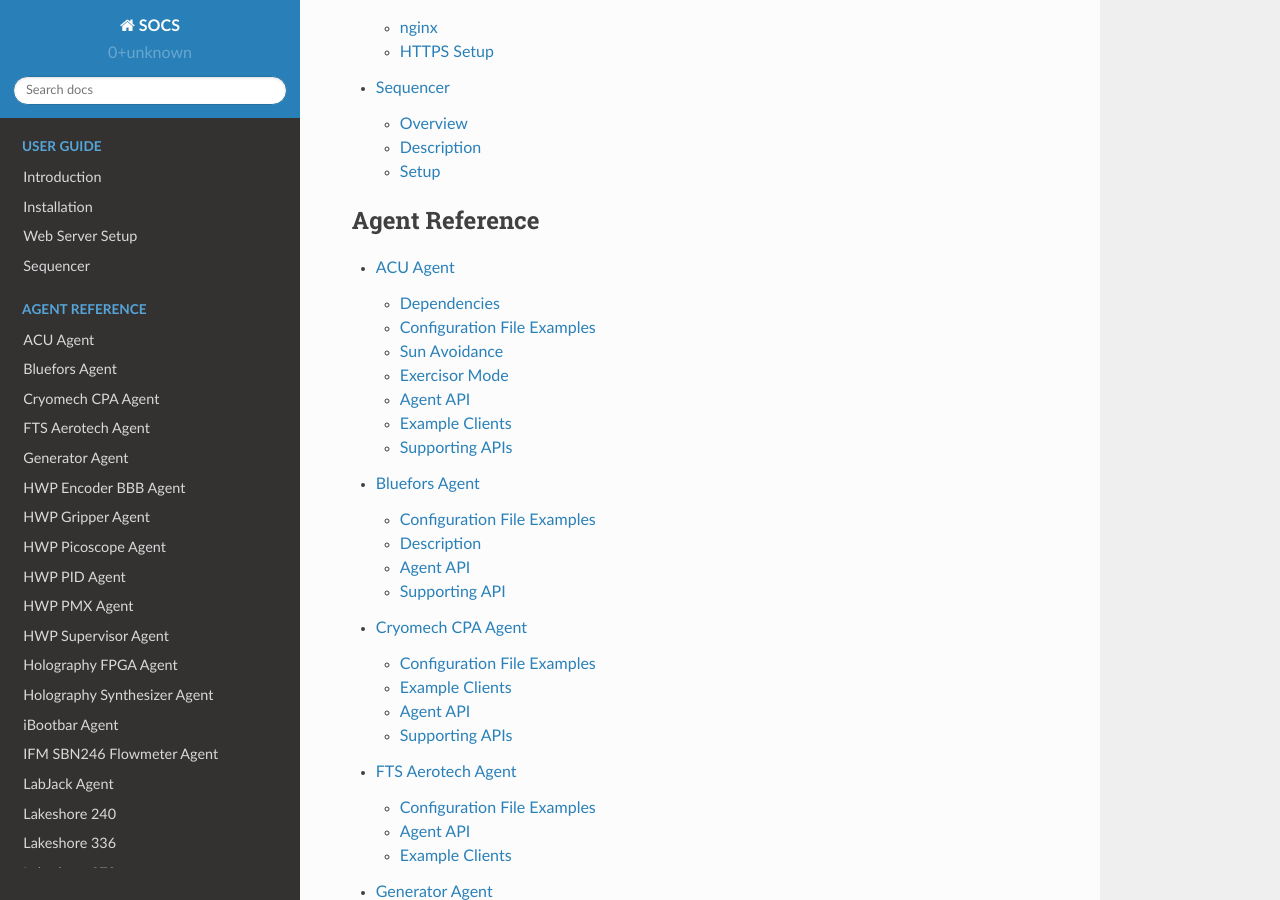
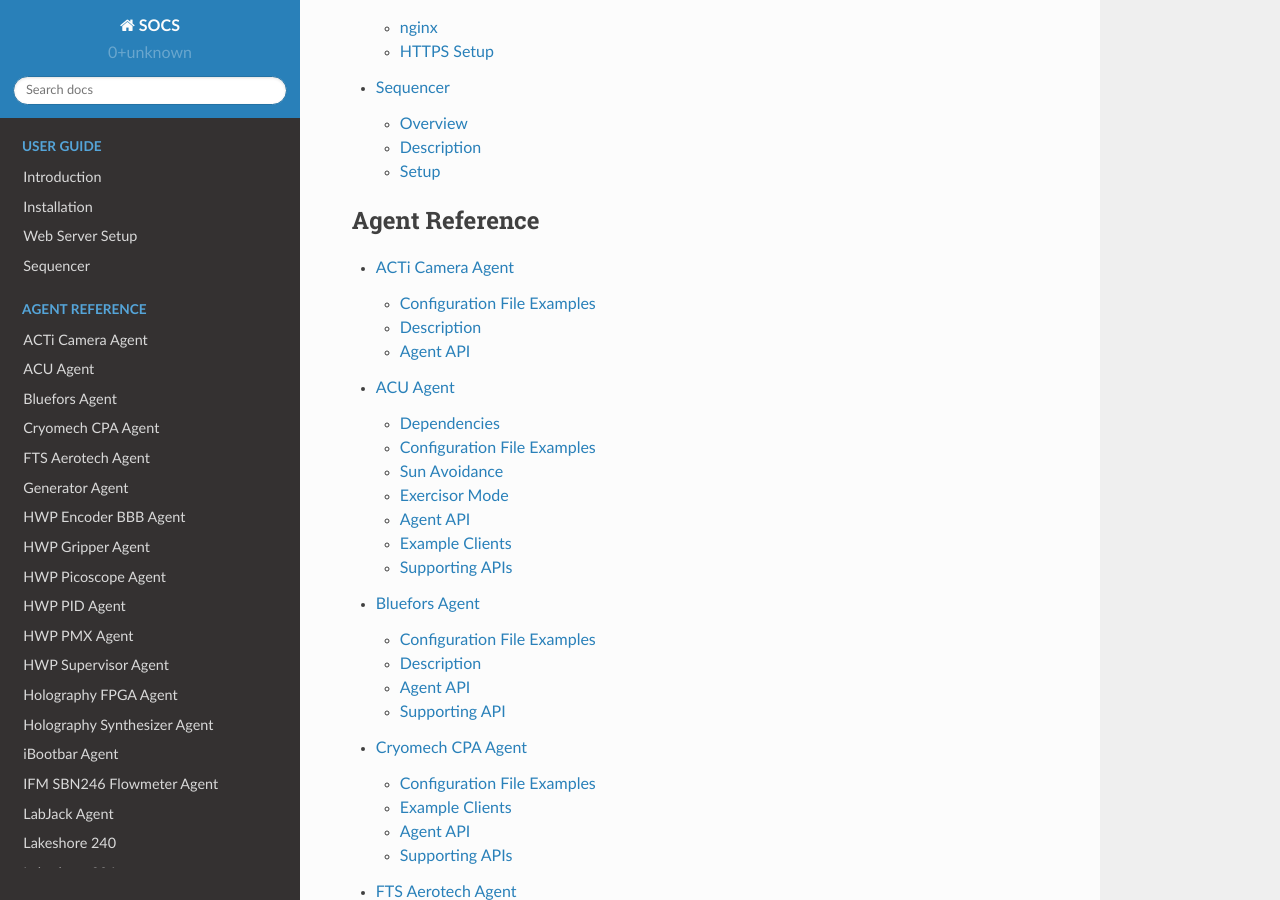
Before and after one commit to simonsobs/socs, a Sphinx documentation site: the page built from docs/index.rst, in a window 1280 px wide and 900 px high, scrolled down 800 px. Built offline with Sphinx 7.4.7 and the Read the Docs theme 2.0.0, drawn with Linux system fonts in a browser that asks for light colours.

```diff
--- a/docs/agents/acti_camera.rst
+++ b/docs/agents/acti_camera.rst
@@ -79,5 +79,5 @@ using the Text panel in HTML mode.
 Agent API
 ---------
 
-.. autoclass:: socs.agents.site_camera.agent.ACTiCameraAgent
+.. autoclass:: socs.agents.acti_camera.agent.ACTiCameraAgent
     :members:
--- a/docs/index.rst
+++ b/docs/index.rst
@@ -37,6 +37,7 @@ API Reference        Full API documentation for core parts of the SOCS library.
     :caption: Agent Reference
     :maxdepth: 2
 
+    agents/acti_camera
     agents/acu_agent
     agents/bluefors_agent
     agents/cryomech_cpa
```
